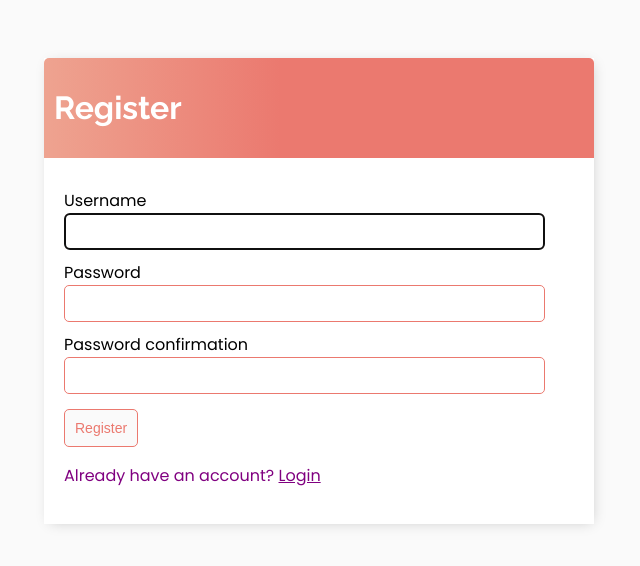
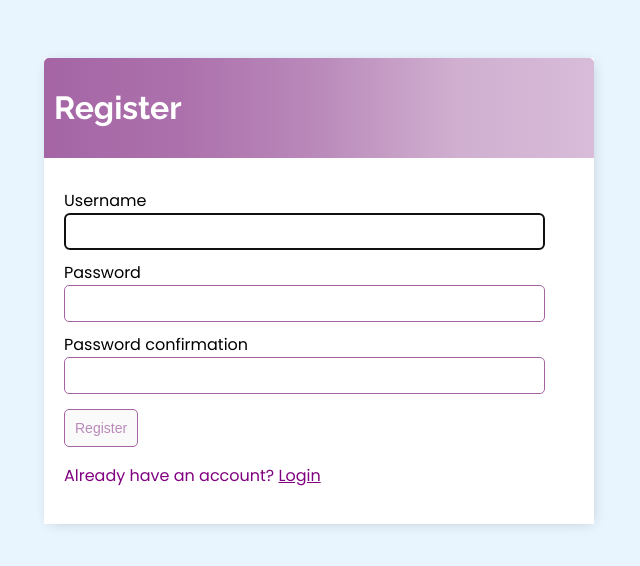
Before and after one commit to danicajuric/todo_list, a Django app: page /register/ in a window 1280 px wide. Shown: the top 566 px of the page, without its empty margins (321-961 px from the left). Run offline with Django 3.2, Linux system fonts and the light colour scheme.

Commit message:
changed bg color to lightblue

```diff
--- a/base/templates/base/main.html
+++ b/base/templates/base/main.html
@@ -17,7 +17,7 @@
         rel="stylesheet">
     <style>
         body {
-            background-color: #FAFAFA;
+            background-color: #e8f5ff ;
             font-family: 'Poppins', sans-serif;
             padding-top: 50px;
         }
@@ -49,7 +49,11 @@
             color: #fff;
             padding: 10px;
             border-radius: 5px 5px 0 0;
-            background: linear-gradient(90deg, #EEA390 0%, #EB796F 43%, #EB796F 100%);
+            /* narancasti background: linear-gradient(90deg, #EEA390 0%, #EB796F 43%, #EB796F 100%);*/
+            /* peach pink background: linear-gradient(90deg, #fad5d5 0%, #f7babc 43%, #f09d9d 100%)*/
+            /* lilac background: linear-gradient(90deg, #d8bcd8 0%, #d0afd0 25%, #ba8aba 50%, #ac71ac 75%, #a565a5 100%);*/
+            background: linear-gradient(90deg, #a565a5 0%, #ac71ac 25%, #ba8aba 50%, #d0afd0 75%, #d8bcd8 100%);
+            /*blue background: linear-gradient(90deg, #7d9cff 0%, #96afff 25%, #b0c3ff 50%, #c9d6ff 75%, #cfdaff 100%);*/
         }
         .header-bar a {
             color: rgb(247, 247, 247);;
@@ -74,13 +78,13 @@
         .task-complete-icon{
             height: 20px;
             width: 20px;
-            background-color: green;
+            background-color: #9d7bff;
             border-radius: 50%;
         }
         .task-incomplete-icon{
             height: 20px;
             width: 20px;
-            background-color: rgb(21, 53, 95);
+            background-color: #d7c9ff;
             border-radius: 50%;
         }
         .delete-link{
@@ -97,15 +101,15 @@
             padding: 10px;
         }
         #add-link{
-            color: #EB796F;
+            color: #d8bcd8;
             text-decoration: none;
             font-size: 42px;
-            text-shadow: 1px 1px #81413b;
+            text-shadow: 1px 1px #a565a5;
         }
         input[type=text],
         input[type=password],
         textarea{
-            border: 1px solid #EB796F;
+            border: 1px solid #a565a5;
             border-radius: 5px;
             padding: 10px;
             width: 90%;
@@ -115,9 +119,9 @@
             display: block;
         }
         .button{
-            border: 1px solid #EB796F;
+            border: 1px solid #a565a5;
             background-color: #FAFAFA;
-            color: #EB796F;
+            color: #ba8aba;
             padding: 10px;
             font-size: 14px;
             border-radius: 5px;
```
Also changed, not shown: db.sqlite3.
